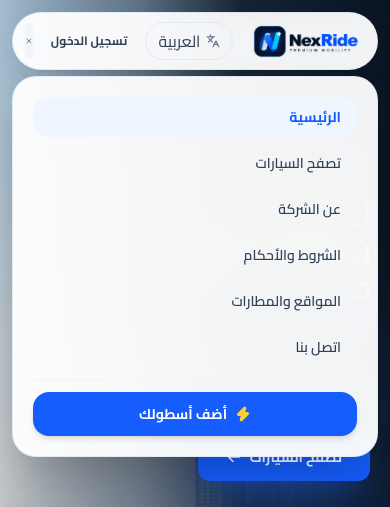
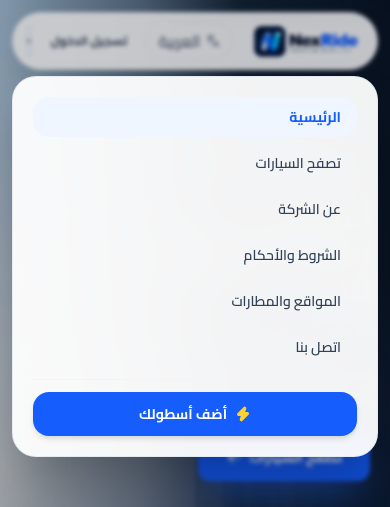
Before and after one commit to abdo-div/NexRide, a React (Vite) app in the folder frontend/: page / in a window 390 px wide. Both pictures are taken after a click on the button 28 px from the left and 41 px from the top of the page. Shown: the top 507 px of the page. Built offline with nearby package versions, Linux system fonts and the light colour scheme; no server answers.

Commit message:
feat: upgrade accessible mobile navigation

```diff
--- a/frontend/src/components/layouts/NavBar.tsx
+++ b/frontend/src/components/layouts/NavBar.tsx
@@ -1,8 +1,8 @@
-import React, { useEffect, useState } from "react";
+import React, { useEffect, useRef, useState } from "react";
 import { Link, useLocation } from "react-router";
 import { useTranslation } from "react-i18next";
 import { Menu, X, Zap } from "lucide-react";
-import { motion, AnimatePresence } from "framer-motion";
+import { motion, AnimatePresence, useReducedMotion } from "framer-motion";
 import { NavBarLogo } from "./NavBarLogo";
 import { NavBarActions } from "./NavBarActions";
 import { useAuth } from "../../context/useAuth";
@@ -17,6 +17,9 @@ export const NavBar: React.FC = () => {
   const canApplyAsPartner = !isCompany && !isAdmin;
   const [mobileMenuOpen, setMobileMenuOpen] = useState(false);
   const [isScrolled, setIsScrolled] = useState(false);
+  const menuButtonRef = useRef<HTMLButtonElement>(null);
+  const firstMobileLinkRef = useRef<HTMLAnchorElement>(null);
+  const reduceMotion = useReducedMotion();
   const isHomePage = location.pathname === "/";
   const isFleetPage = location.pathname === "/fleet";
 
@@ -26,6 +29,27 @@ export const NavBar: React.FC = () => {
     window.addEventListener("scroll", updateNav, { passive: true });
     return () => window.removeEventListener("scroll", updateNav);
   }, []);
+
+  useEffect(() => {
+    if (!mobileMenuOpen) return;
+
+    const previousOverflow = document.body.style.overflow;
+    document.body.style.overflow = "hidden";
+    const focusFrame = window.requestAnimationFrame(() => firstMobileLinkRef.current?.focus());
+    const closeOnEscape = (event: KeyboardEvent) => {
+      if (event.key === "Escape") {
+        setMobileMenuOpen(false);
+        window.requestAnimationFrame(() => menuButtonRef.current?.focus());
+      }
+    };
+    document.addEventListener("keydown", closeOnEscape);
+
+    return () => {
+      window.cancelAnimationFrame(focusFrame);
+      document.removeEventListener("keydown", closeOnEscape);
+      document.body.style.overflow = previousOverflow;
+    };
+  }, [mobileMenuOpen]);
 
   return (
     <header
@@ -45,7 +69,7 @@ export const NavBar: React.FC = () => {
 
         {/* Center: Navigation Pill Capsule */}
         <nav
-          aria-label="Main Navigation"
+          aria-label={t("nav.mainNavigation")}
           className="hidden xl:flex items-center bg-slate-100/80 p-1 rounded-full border border-slate-200/50 text-xs sm:text-sm font-semibold text-slate-600"
         >
           <Link
@@ -116,10 +140,12 @@ export const NavBar: React.FC = () => {
 
           {/* Mobile Menu Hamburger */}
           <button
+            ref={menuButtonRef}
             type="button"
             onClick={() => setMobileMenuOpen((prev) => !prev)}
-            aria-label="Toggle navigation menu"
+            aria-label={t(mobileMenuOpen ? "nav.closeMenu" : "nav.openMenu")}
             aria-expanded={mobileMenuOpen}
+            aria-controls="mobile-navigation"
             className="xl:hidden w-9 h-9 rounded-full bg-slate-100 flex items-center justify-center text-slate-700 hover:text-blue-600 hover:bg-slate-200 transition-colors"
           >
             {mobileMenuOpen ? (
@@ -134,15 +160,31 @@ export const NavBar: React.FC = () => {
       {/* Mobile Animated Dropdown Drawer */}
       <AnimatePresence>
         {mobileMenuOpen && (
-          <motion.div
-            initial={{ opacity: 0, y: -12, scale: 0.98 }}
-            animate={{ opacity: 1, y: 0, scale: 1 }}
-            exit={{ opacity: 0, y: -12, scale: 0.98 }}
-            transition={{ duration: 0.2 }}
-            className="pointer-events-auto absolute top-16 left-3 right-3 sm:left-6 sm:right-6 max-w-lg mx-auto bg-white/95 backdrop-blur-xl border border-slate-200/80 rounded-3xl p-5 shadow-2xl xl:hidden z-50 flex flex-col gap-3"
-          >
+          <>
+            <motion.button
+              type="button"
+              aria-label={t("nav.closeMenu")}
+              onClick={() => {
+                setMobileMenuOpen(false);
+                window.requestAnimationFrame(() => menuButtonRef.current?.focus());
+              }}
+              initial={reduceMotion ? false : { opacity: 0 }}
+              animate={{ opacity: 1 }}
+              exit={reduceMotion ? undefined : { opacity: 0 }}
+              className="pointer-events-auto fixed inset-0 z-40 cursor-default bg-slate-950/20 backdrop-blur-[2px] xl:hidden"
+            />
+            <motion.nav
+              id="mobile-navigation"
+              aria-label={t("nav.mobileNavigation")}
+              initial={reduceMotion ? false : { opacity: 0, y: -12, scale: 0.98 }}
+              animate={{ opacity: 1, y: 0, scale: 1 }}
+              exit={reduceMotion ? undefined : { opacity: 0, y: -12, scale: 0.98 }}
+              transition={{ duration: reduceMotion ? 0 : 0.2 }}
+              className="pointer-events-auto absolute top-16 left-3 right-3 sm:left-6 sm:right-6 max-w-lg mx-auto bg-white/95 backdrop-blur-xl border border-slate-200/80 rounded-3xl p-5 shadow-2xl xl:hidden z-50 flex flex-col gap-3"
+            >
             <div className="flex flex-col gap-1.5">
               <Link
+                ref={firstMobileLinkRef}
                 to="/"
                 onClick={() => setMobileMenuOpen(false)}
                 className={`px-4 py-2.5 rounded-2xl text-sm font-bold transition-all ${
@@ -212,7 +254,8 @@ export const NavBar: React.FC = () => {
                 </Link>
               </div>
             )}
-          </motion.div>
+            </motion.nav>
+          </>
         )}
       </AnimatePresence>
     </header>
```
Also changed, not shown: frontend/src/i18n/locales/ar.json, frontend/src/i18n/locales/en.json, 1 other file (tests, documents, lock files or other folders).
